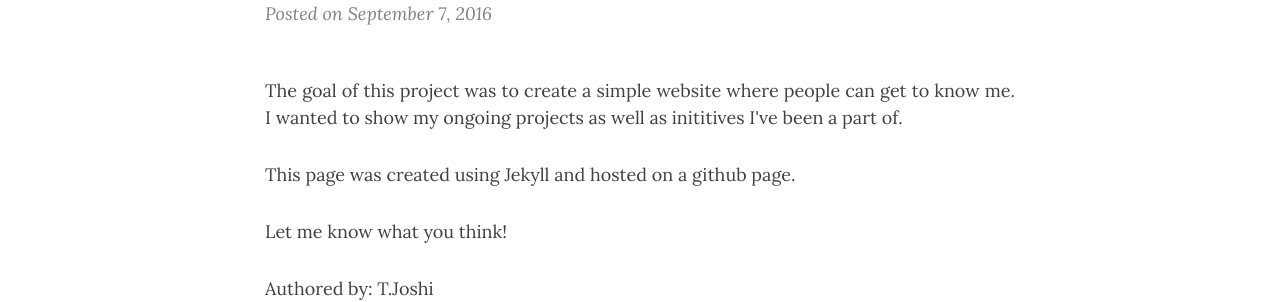
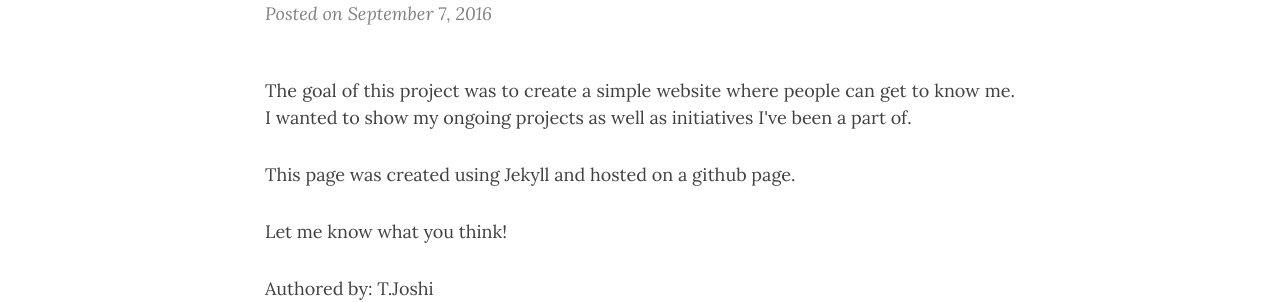
Before and after one commit to tusharjoshi1/tusharjoshi1.github.io, a Jekyll site: the page built from _posts/projects/2016-09-07-tusharjoshi1.com.md, in a window 1280 px wide and 935 px high. Shown: the part 194-496 px from the top of the window. Built offline with Jekyll 4.4.1, drawn with Linux system fonts in a browser that asks for light colours; nearby versions of some CDN libraries.

Commit message:
Update 2016-09-07-tusharjoshi1.com.md

```diff
--- a/_posts/projects/2016-09-07-tusharjoshi1.com.md
+++ b/_posts/projects/2016-09-07-tusharjoshi1.com.md
@@ -4,7 +4,7 @@ title: tusharjoshi1.com
 category: project
 ---
 
-<p align="justify">The goal of this project was to create a simple website where people can get to know me. I wanted to show my ongoing projects as well as inititives I've been a part of.</p>
+<p align="justify">The goal of this project was to create a simple website where people can get to know me. I wanted to show my ongoing projects as well as initiatives I've been a part of.</p>
 
 <p align="justify">This page was created using Jekyll and hosted on a github page.</p>
 
```
